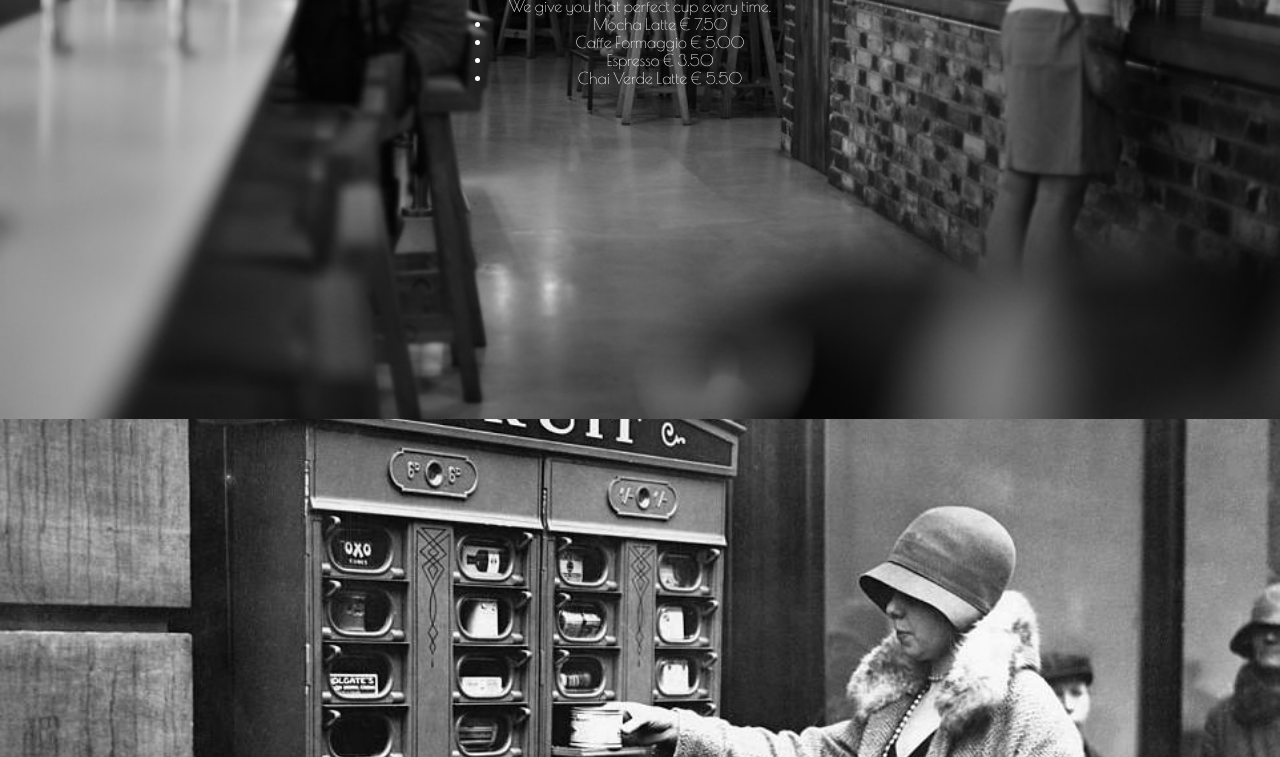
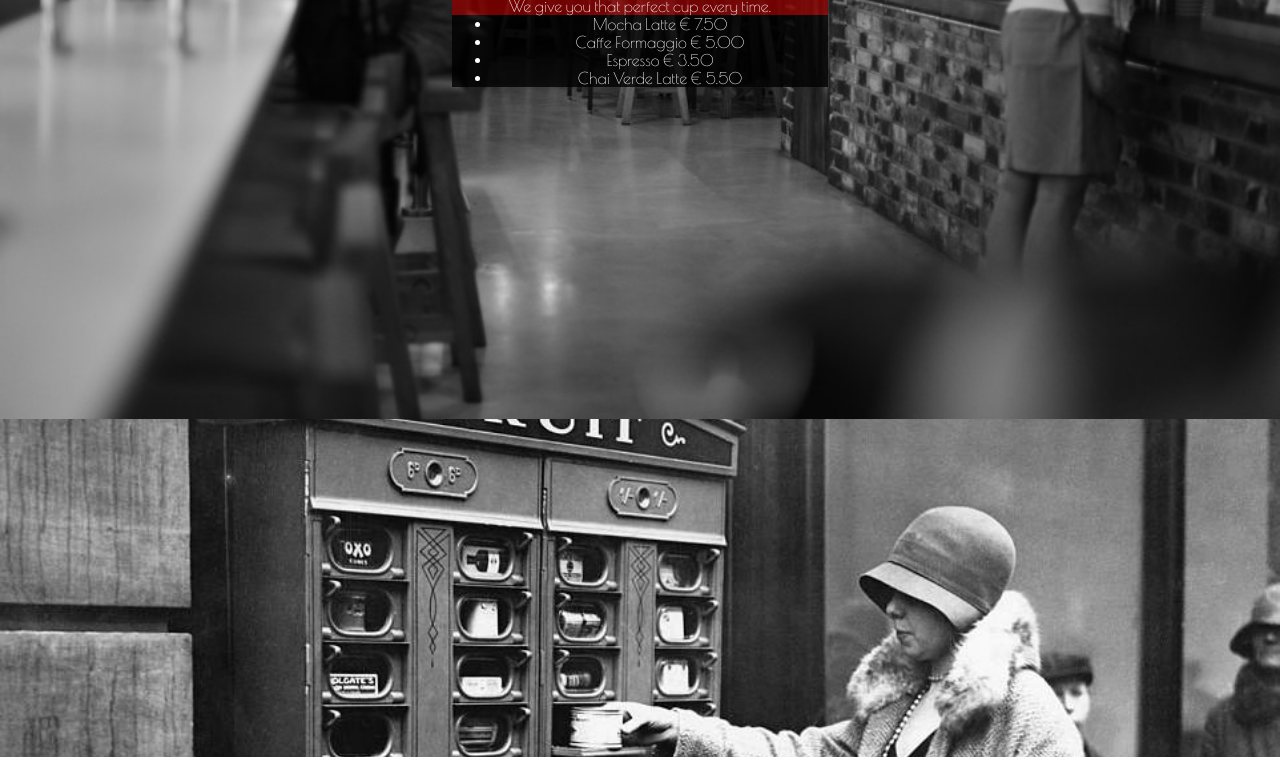
Before and after one commit to ammarovehub/Owner-avatar-exercise-html-css-caffe-retro, a plain HTML site: page index.html in a window 1280 px wide. Shown: the part 381-1138 px from the top of the page. Drawn offline with nearby package versions, Linux system fonts and the light colour scheme; a web font is replaced by a local one.

Commit message:
Added background colors to the red and black boxes

```diff
--- a/index.css
+++ b/index.css
@@ -47,6 +47,18 @@ section {
     color: white;
 }
 
+.box {
+
+}
+
+.box.red {
+    background-color: rgba(139, 0, 0, 0.801);
+}
+
+.box.black {
+    background-color: rgba(0, 0, 0, 0.801);
+}
+
 #hot {
     background: url(assets/hot.jpg) no-repeat center center/cover;
 }
```
